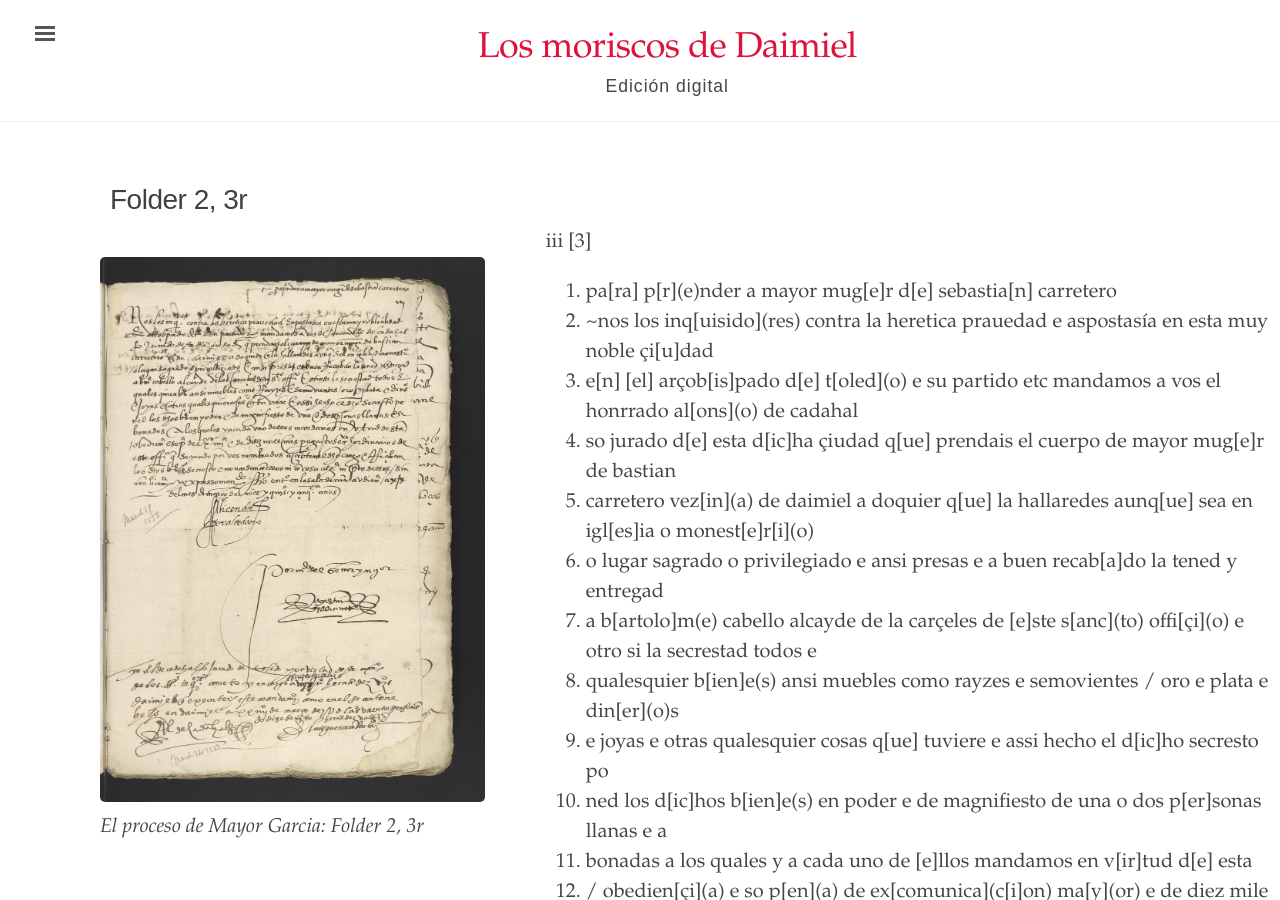
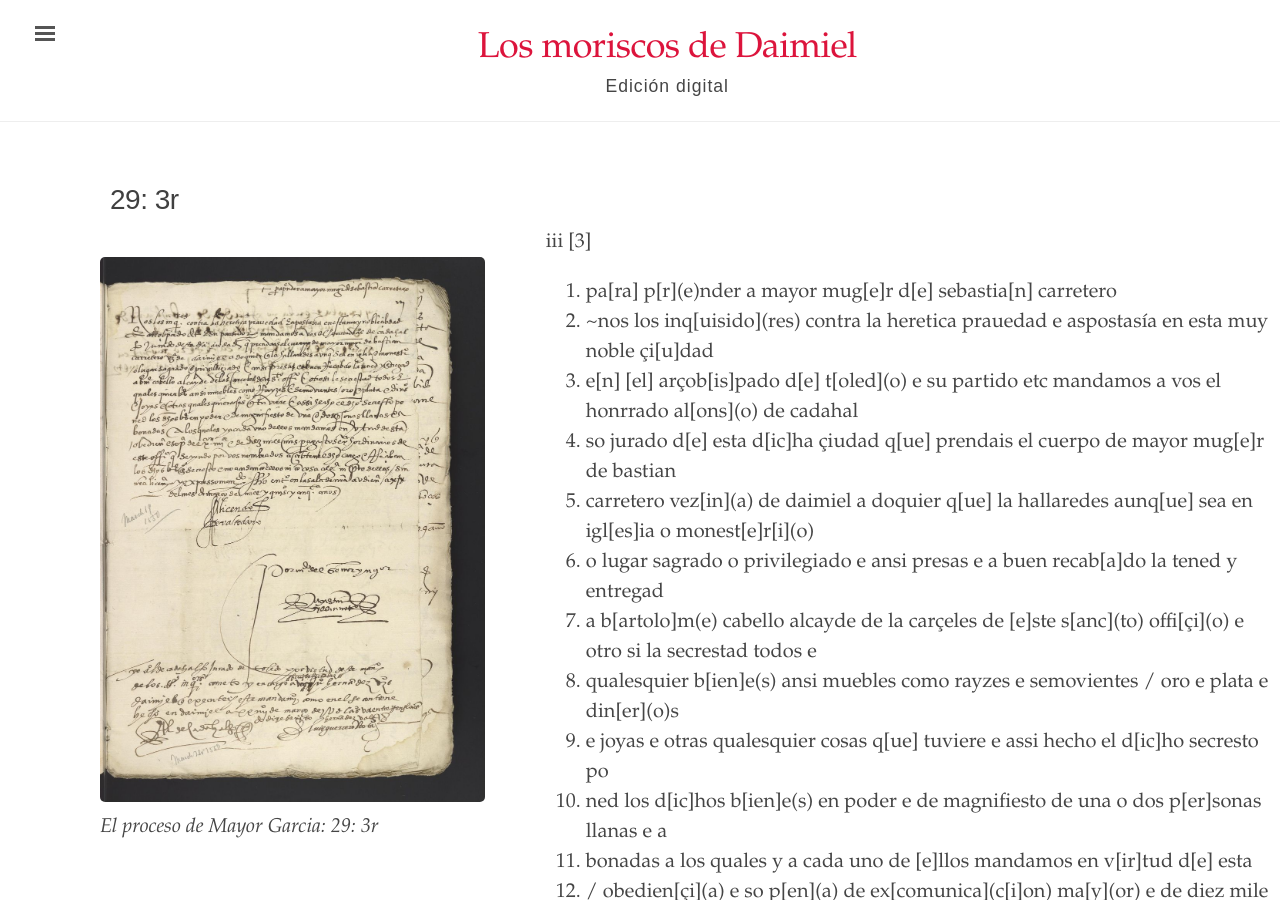
Before and after one commit to digbmc/moriscos-daimel, a Jekyll site: the page built from _texts/folder-2-3r.md, in a window 1280 px wide and 900 px high. Built offline with Jekyll 4.4.1, drawn with Linux system fonts in a browser that asks for light colours.

Commit message:
Update folder-2-3r.md

```diff
--- a/_texts/folder-2-3r.md
+++ b/_texts/folder-2-3r.md
@@ -1,6 +1,6 @@
 ---
 layout: manuscrito
-title: Folder 2, 3r
+title: "29: 3r"
 image: /assets/images/Folder_2_3r.jpg
 body_class: wide-page
 order: 5
```
